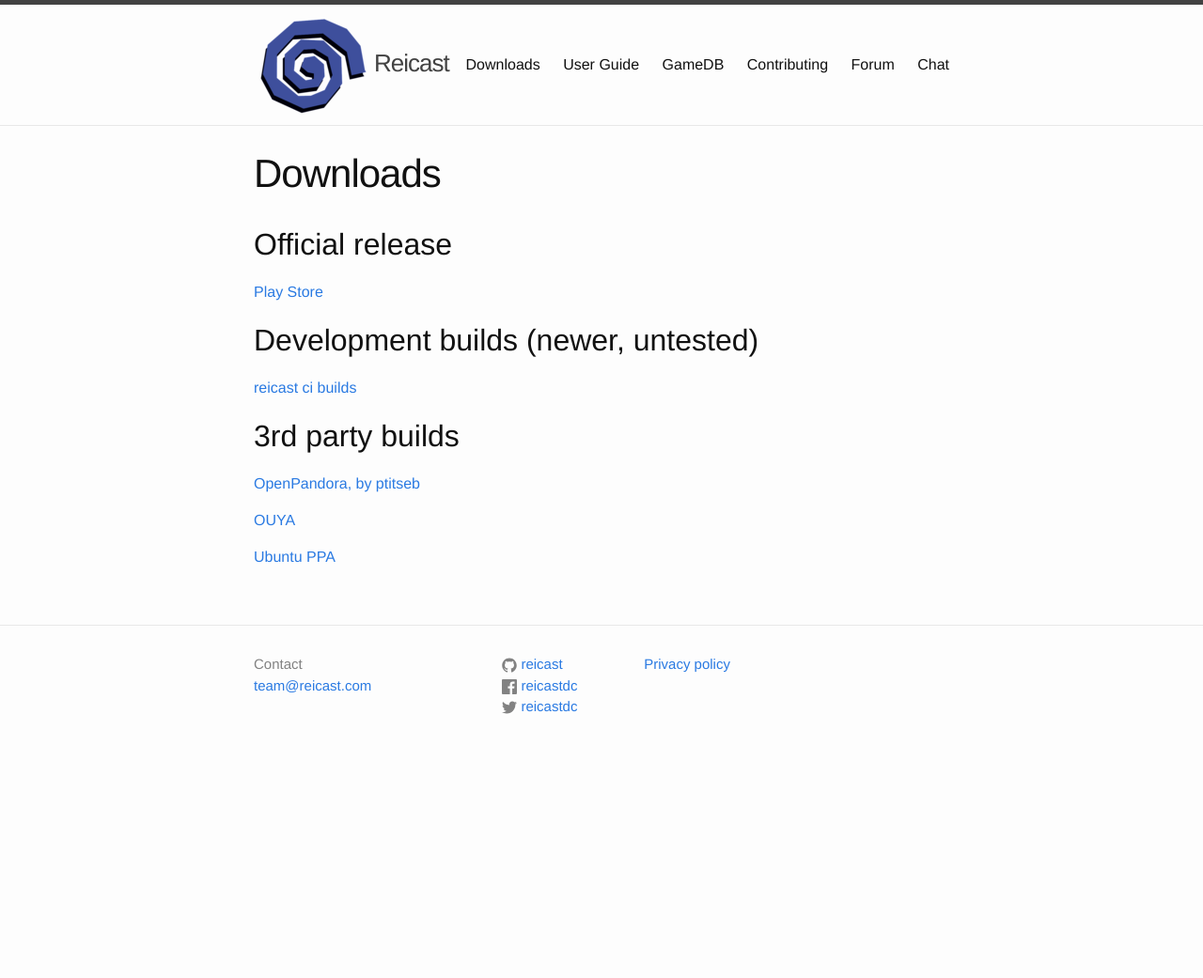
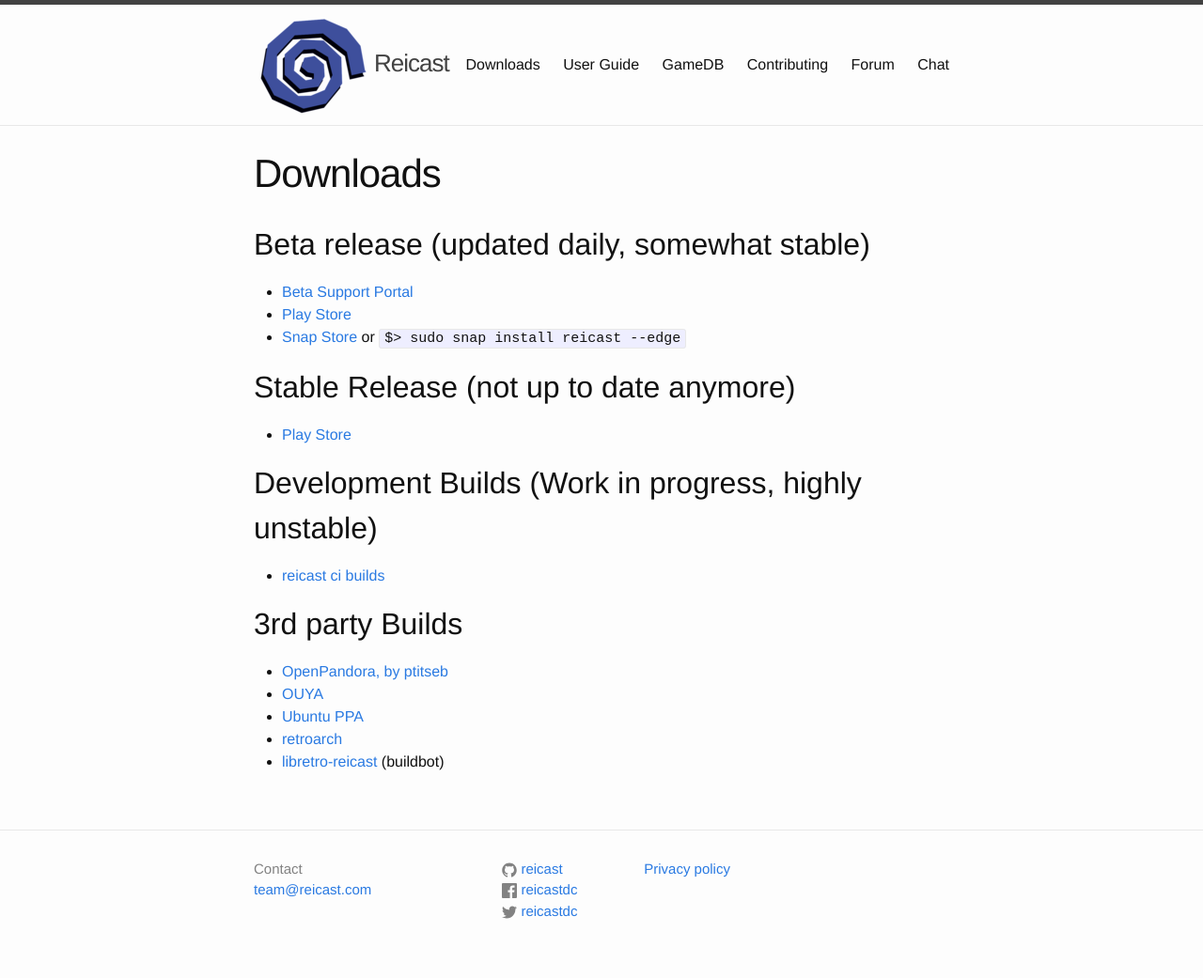
Before and after one commit to skmp/reicast.com, a Jekyll site: the page built from pages/200-downloads.md, in a window 1280 px wide. Shown: the whole page at 94% size. Built offline with Jekyll 4.4.1, drawn with Linux system fonts in a browser that asks for light colours; before the commit the page ends 900 px from its top, so only the background shows below that.

Commit message:
Update downloads page
- Better formating
- Add more links

```diff
--- a/pages/200-downloads.md
+++ b/pages/200-downloads.md
@@ -5,20 +5,26 @@
 permalink: /downloads/
 ---
 
-Official release
+Beta release (updated daily, somewhat stable)
 ---
-[Play Store](https://play.google.com/store/apps/details?id=com.reicast.emulator)
+- [Beta Support Portal](http://beta.reicast.com)
+- [Play Store](http://enroll.reicast.com)
+- [Snap Store](https://snapcraft.io/reicast) or `$> sudo snap install reicast --edge`
+
+Stable Release (not up to date anymore)
+---
+- [Play Store](https://play.google.com/store/apps/details?id=com.reicast.emulator)
 
 
-Development builds (newer, untested)
+Development Builds (Work in progress, highly unstable)
 ---
-[reicast ci builds](http://builds.reicast.com/)
+- [reicast ci builds](http://builds.reicast.com/)
 
 
-3rd party builds
+3rd party Builds
 ---
-[OpenPandora, by ptitseb](http://repo.openpandora.org/?page=detail&app=reicast_ptitseb)
-
-[OUYA](https://www.ouya.tv/game/reicast/)
-
-[Ubuntu PPA](https://code.launchpad.net/~random-stuff/+archive/ubuntu/ppa)
+- [OpenPandora, by ptitseb](http://repo.openpandora.org/?page=detail&app=reicast_ptitseb)
+- [OUYA](https://www.ouya.tv/game/reicast/)
+- [Ubuntu PPA](https://code.launchpad.net/~random-stuff/+archive/ubuntu/ppa)
+- [retroarch](http://www.retroarch.com/?page=platforms)
+- [libretro-reicast](http://buildbot.libretro.com/) (buildbot)
```
